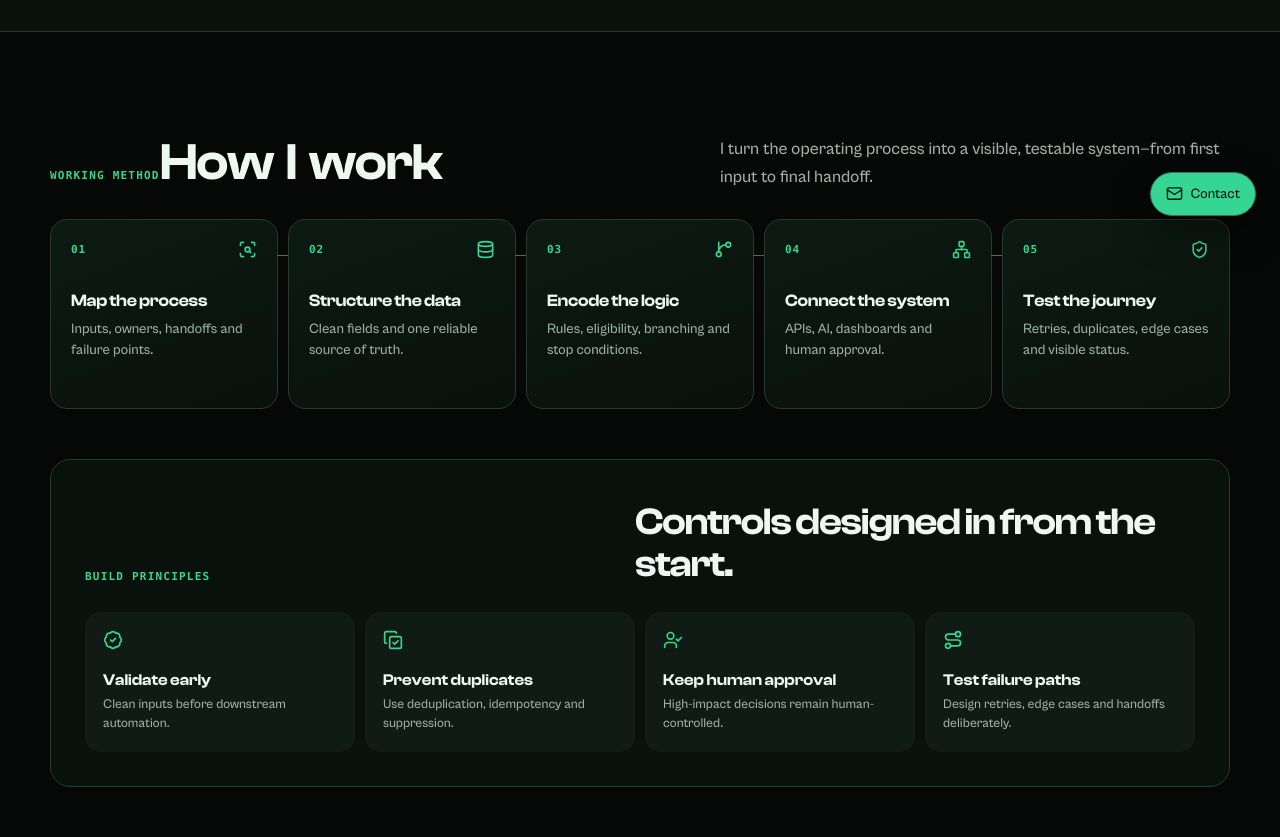
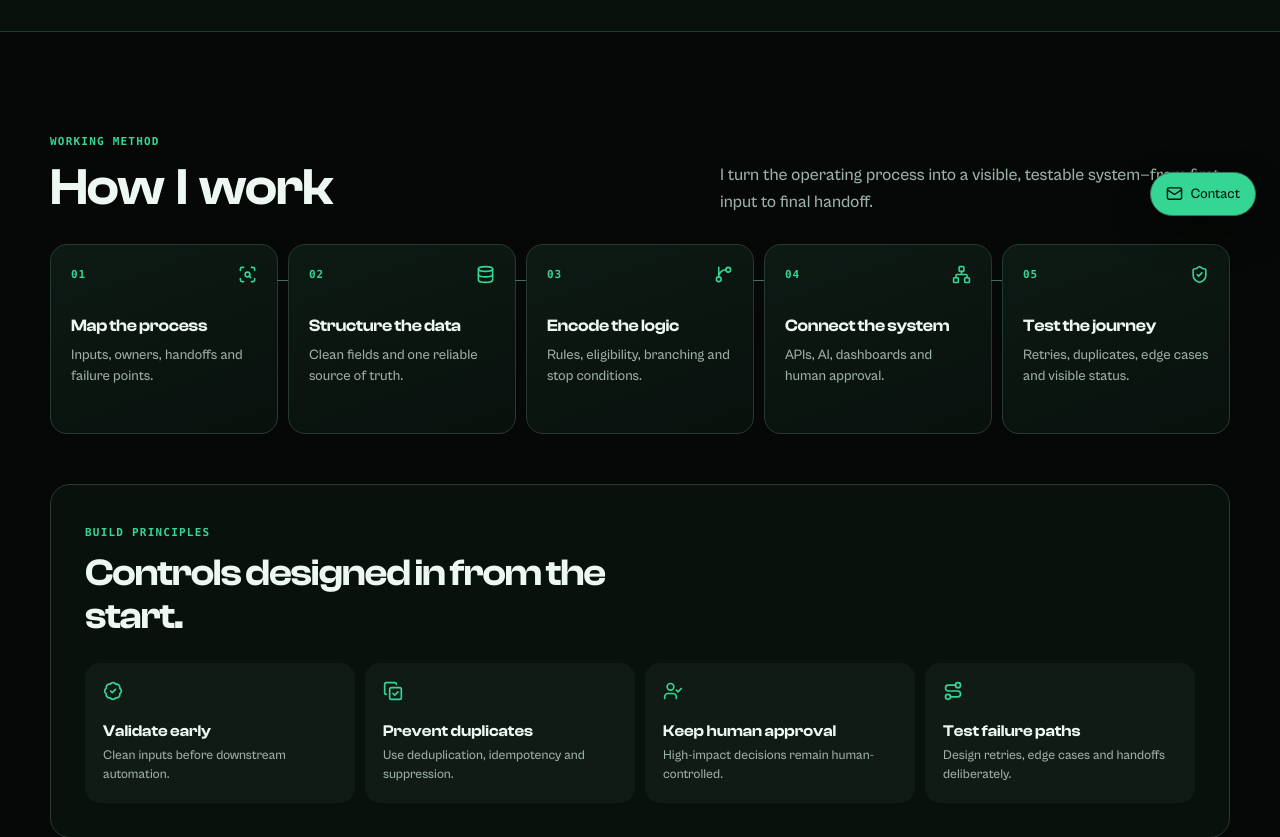
Before and after one commit to arjunschaudhary/arjun-automation-portfolio, a Next.js app: page /about in a window 1280 px wide. Shown: the part 560-1397 px from the top of the page. Built offline with nearby package versions, Linux system fonts and the light colour scheme.

Commit message:
Polish About page heading spacing

```diff
--- a/src/app/globals.css
+++ b/src/app/globals.css
@@ -206,7 +206,7 @@ button, a { -webkit-tap-highlight-color: transparent; }
 .how-work-section { padding-bottom: 50px; }
 .how-work-heading { display: flex; align-items: end; justify-content: space-between; gap: 45px; margin-bottom: 28px; }
 .how-work-heading h2 { margin: 7px 0 0; font-size: clamp(34px,4.4vw,52px); line-height: 1.08; letter-spacing: -.025em; }
-.how-work-title { display: inline-flex; gap: .24em; }
+.how-work-title { display: flex; width: max-content; gap: .24em; }
 .how-work-heading > p { max-width: 510px; margin: 0; color: var(--muted); font-size: 17px; }
 .work-flow { display: grid; grid-template-columns: repeat(5,minmax(0,1fr)); gap: 10px; }
 .work-node { position: relative; min-height: 190px; padding: 20px; border: 1px solid var(--line); border-radius: 17px; background: linear-gradient(160deg,#0d1a14,#09110d); }
@@ -216,7 +216,7 @@ button, a { -webkit-tap-highlight-color: transparent; }
 .work-node h3 { margin: 31px 0 8px; font-size: 17px; line-height: 1.25; letter-spacing: -.015em; }
 .work-node p { margin: 0; color: var(--muted); font-size: 14px; line-height: 1.5; }
 .principles-section { padding: 34px; border: 1px solid var(--line); border-radius: 20px; background: #09110d; }
-.principles-heading { display: flex; align-items: end; justify-content: space-between; gap: 28px; margin-bottom: 26px; }
+.principles-heading { margin-bottom: 26px; }
 .principles-heading h2 { max-width: 560px; margin: 7px 0 0; font-size: clamp(27px,3.2vw,38px); line-height: 1.12; letter-spacing: -.03em; }
 .principle-grid { display: grid; grid-template-columns: repeat(4,minmax(0,1fr)); gap: 10px; }
 .principle-control { min-width: 0; padding: 18px; border-radius: 15px; background: #101b16; }
```
